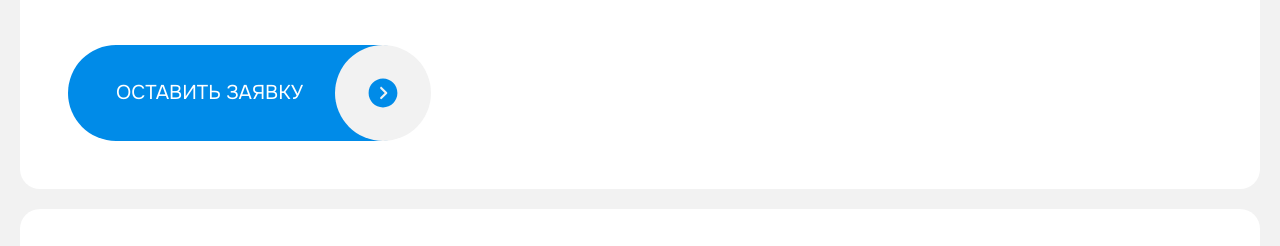
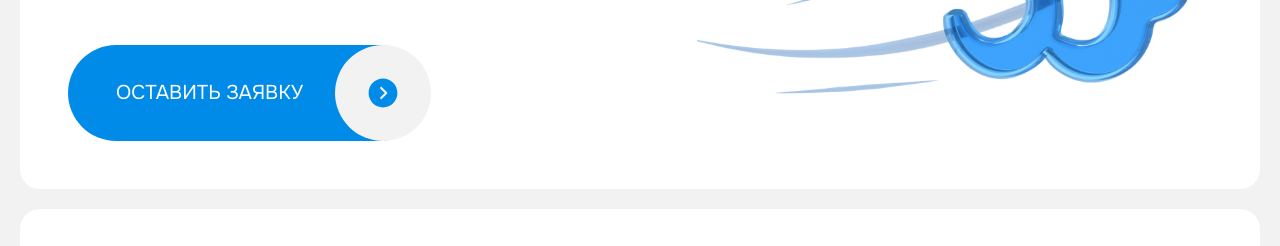
Before and after one commit to fayzullayevelmurod/CHAT-BOTY-Bluesales, a website: page public/index.html in a window 1280 px wide. Shown: the part 338-584 px from the top of the page. Drawn offline with Linux system fonts and the light colour scheme; files whose address does not match are found by name.

Commit message:
home section the end

```diff
--- a/public/index.html
+++ b/public/index.html
@@ -24,15 +24,15 @@
     <main>
       <!-- home -->
       <section class="mb-5 mt-5">
-        <div class="container">
-          <div class="flex items-center w-full lg:gap-x-9 gap-x-0 sm:gap-y-12 gap-y-9 xl:flex-row sm:flex-col-reverse flex-col">
-            <div class="2xl:max-w-[1000px] w-full">
-              <h1 class="font-bold 2xl:text-8xl xl:text-[88px] lg:text-[72px] sm:text-[48px] text-[36px] 2xl:leading-[100px] xl:leading-[92px] lg:leading-[75px] sm:leading-[50.4px] leading-[37.8px] text-black uppercase text-center sm:text-start">
+        <div class="container relative">
+          <div class="flex items-center w-full lg:gap-x-9 gap-x-0 xl:flex-row sm:flex-col-reverse flex-col">
+            <div class="2xl:max-w-[1000px] w-full z-[2] relative">
+              <h1 class="font-bold 2xl:text-8xl xl:text-[88px] md:text-[72px] sm:text-[48px] text-[36px] 2xl:leading-[100px] xl:leading-[92px] md:leading-[75px] sm:leading-[50.4px] leading-[37.8px] text-black uppercase text-center sm:text-start">
                 Автоматизация CRM BlueSales
               </h1>
               <p class="font-Onest font-medium 2xl:text-[32px] xl:text-[28px] lg:text-[24px] sm:text-[20px] text-[16px]
               2xl:leading-[38px] xl:leading-[29.4px] lg:leading-[25.2px] sm:leading-[21px] leading-[16px] mt-[24px] md:mb-[48px] mb-[20px] text-center sm:text-start">
-              Сосредоточьтесь на продажах, всё остальное сделаем мы.
+              Сосредоточьтесь на продажах,<br class="lg:hidden block"> всё остальное сделаем мы.
               </p>
               <button class="flex md:w-auto w-full relative rounded-[999px] bg-bluesales sm:py-[34px] p-[20px] pl-[20px] sm:pl-[48px] sm:pr-[124px]">
                 <span class="text-start font-Onest font-normal 2xl:text-2xl sm:text-xl text-xs text-white">
@@ -42,7 +42,7 @@
               </button>
             </div>
             <div class="2xl:max-w-[704px] w-full">
-              <img class="w-full ml-auto" src="./assets/images/webinar_home_img.png" alt="">
+              <img class="sm:absolute sm:mt-0 sm:translate-x-0 translate-x-5 mt-3 static 2xl:top-0 xl:top-[70px] 2xl:-bottom-4 bottom-[20px] right-0 2xl:w-[990px] sm:h-[277px] xl:w-[650px] 2xl:h-[552px] xl:h-[383px] h-full" src="./assets/images/home_img.png" alt="">
             </div>
           </div>
         </div>
```
Also changed, not shown: public/css/tailwind.css.
